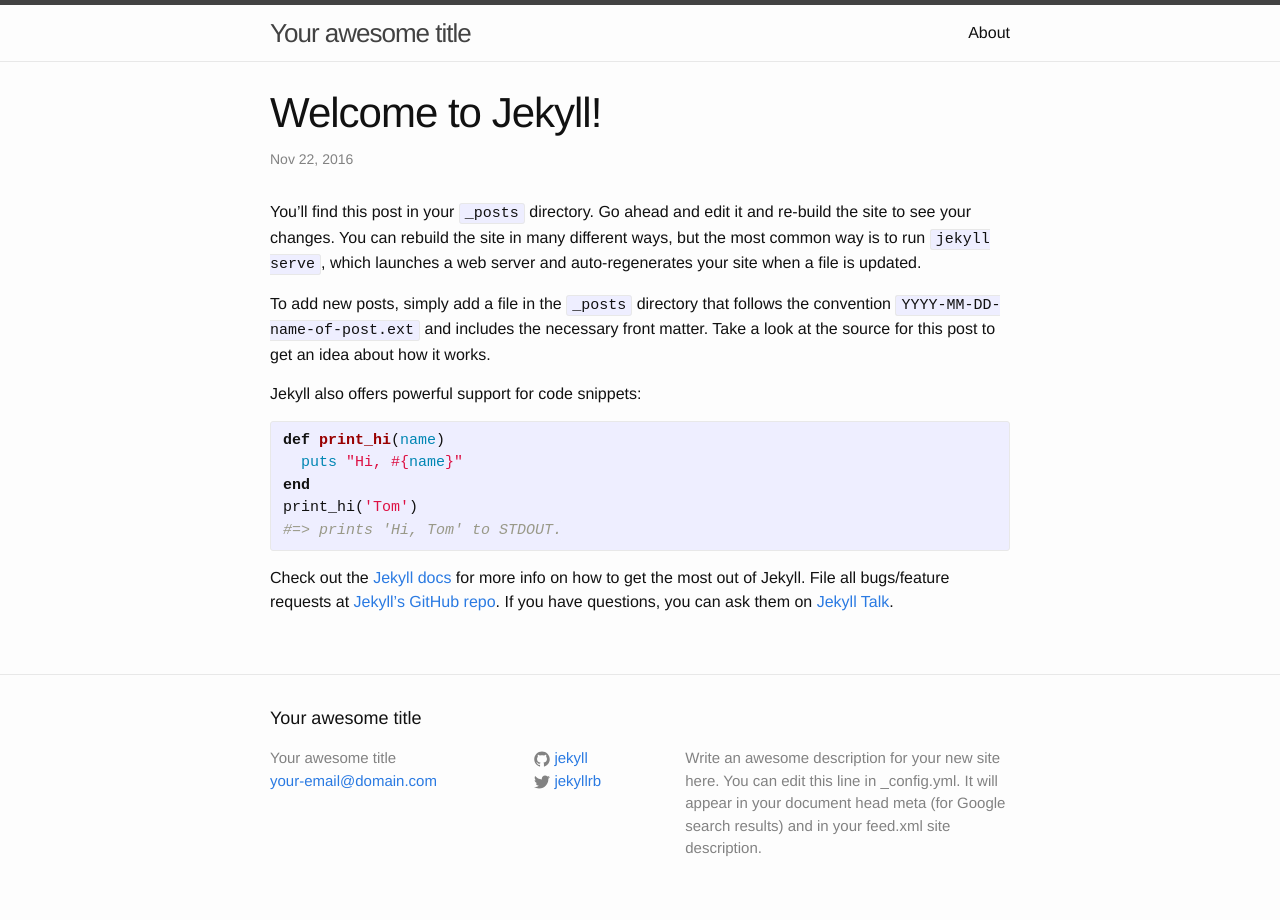
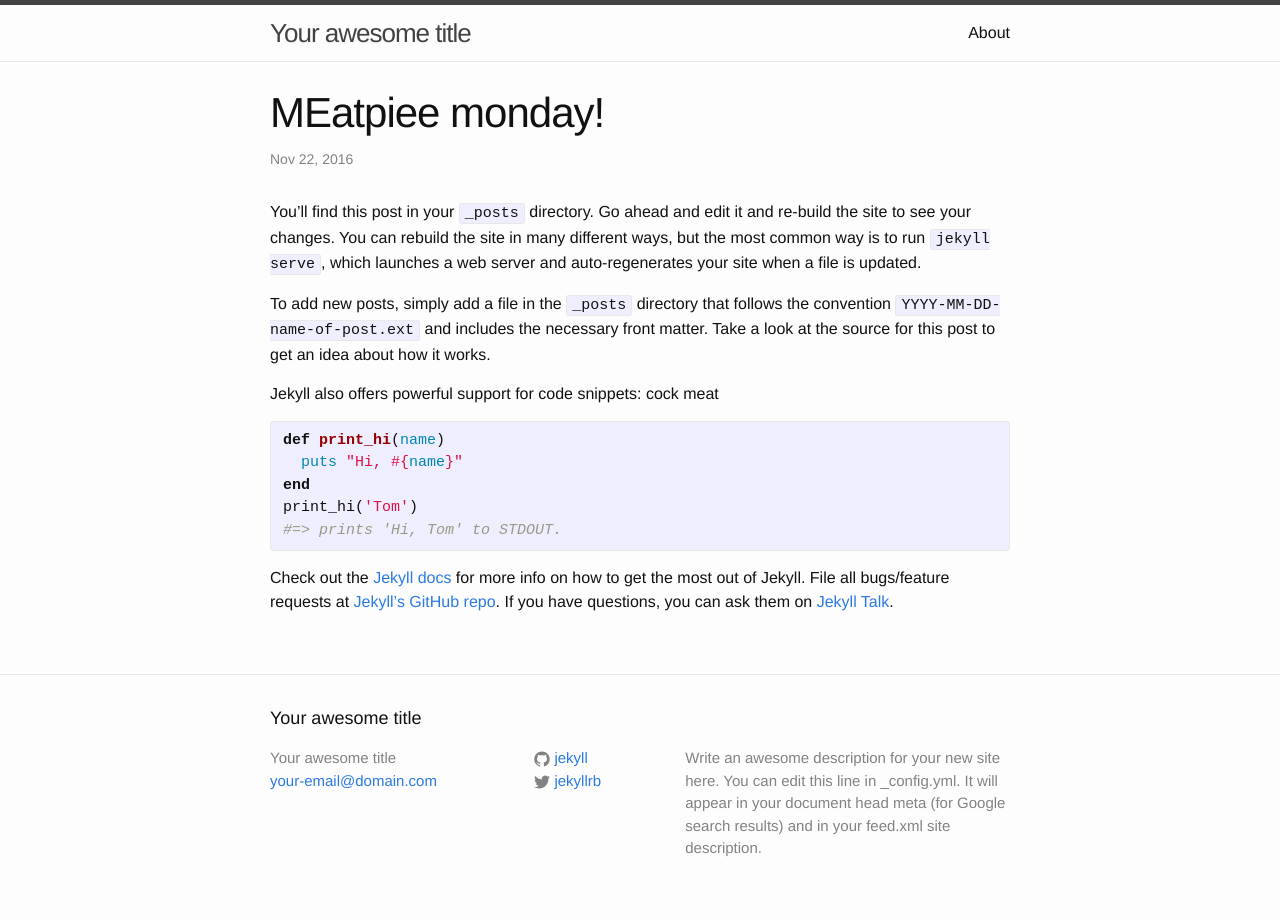
Before and after one commit to tzarick/tzarick.github.io, a Jekyll site: the page built from _posts/2016-11-21-welcome-to-jekyll.markdown, in a window 1280 px wide. Built offline with Jekyll 4.4.1, drawn with Linux system fonts in a browser that asks for light colours.

Commit message:
Update 2016-11-21-welcome-to-jekyll.markdown

```diff
--- a/_posts/2016-11-21-welcome-to-jekyll.markdown
+++ b/_posts/2016-11-21-welcome-to-jekyll.markdown
@@ -1,6 +1,6 @@
 ---
 layout: post
-title:  "Welcome to Jekyll!"
+title:  "MEatpiee monday!"
 date:   2016-11-21 21:53:23 -0500
 categories: jekyll update
 ---
@@ -8,7 +8,7 @@ You’ll find this post in your `_posts` directory. Go ahead and edit it and re-
 
 To add new posts, simply add a file in the `_posts` directory that follows the convention `YYYY-MM-DD-name-of-post.ext` and includes the necessary front matter. Take a look at the source for this post to get an idea about how it works.
 
-Jekyll also offers powerful support for code snippets:
+Jekyll also offers powerful support for code snippets: cock meat
 
 {% highlight ruby %}
 def print_hi(name)
```
